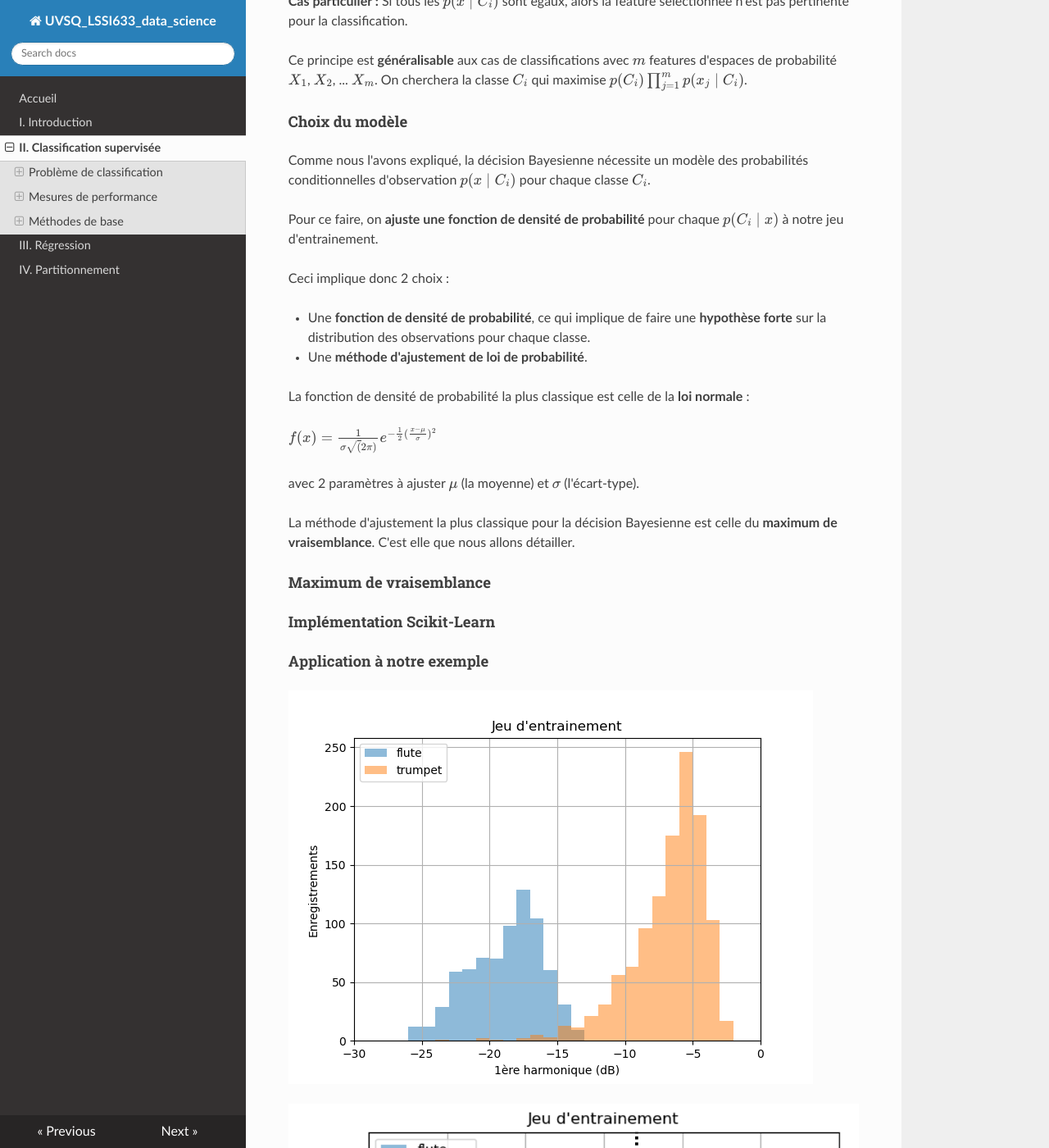
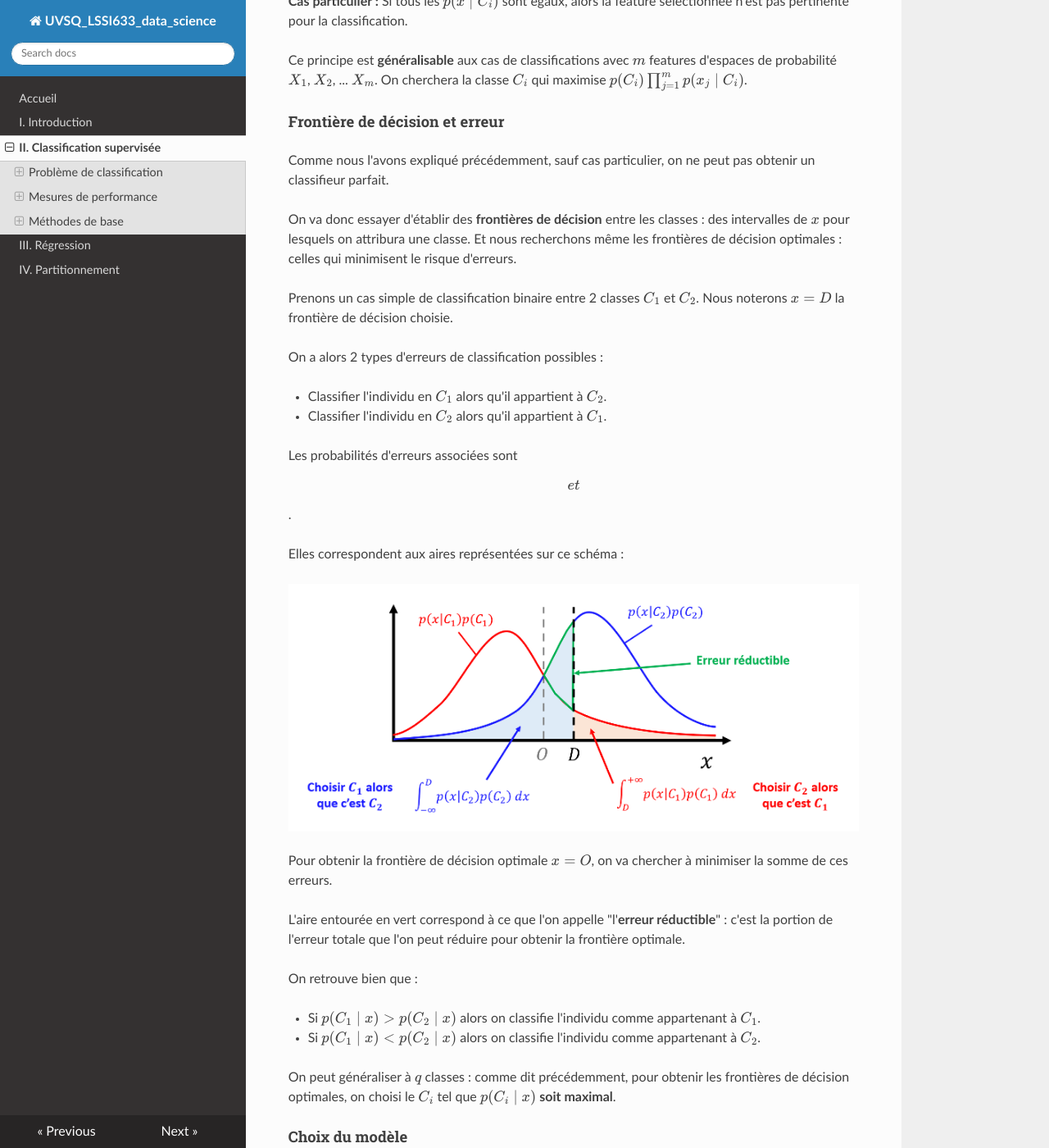
Before and after one commit to NicOudart/UVSQ_LSSI633_data_science, an MkDocs documentation site: the page built from docs/Chap2_Classification_supervisee.md, in a window 1280 px wide and 1400 px high, scrolled down 5316 px. Shown: the whole window at 82% size. Built offline with MkDocs 1.6.1, drawn with Linux system fonts in a browser that asks for light colours; nearby versions of some CDN libraries; some of the changed text lies outside the part shown.

Commit message:
-Progress on Chapter 2.

```diff
--- a/docs/Chap2_Classification_supervisee.md
+++ b/docs/Chap2_Classification_supervisee.md
@@ -125,6 +125,7 @@ Mettons que nous avons accès à une feature d'intérêt pour cette classificati
 On notera $X$ l'espace des **observations** associé.
 
 Pour déterminer la classe d'un individu, on peut alors partir du principe suivant : choisir le $C_i$ tel que $p(C_i \mid x)$ **soit maximal**.
+Nous expliquerons pourquoi dans la suite.
 
 On nomme $p(C_i \mid x)$ "**probabilités a posteriori**".
 
@@ -150,6 +151,40 @@ On cherchera juste le modèle permettant de minimiser les erreurs de classificat
 Ce principe est **généralisable** aux cas de classifications avec $m$ features d'espaces de probabilité $X_1$, $X_2$, ... $X_m$.
 On cherchera la classe $C_i$ qui maximise $p(C_i) \prod_{j=1}^{m}p(x_j \mid C_i)$.
 
+#### Frontière de décision et erreur
+
+Comme nous l'avons expliqué précédemment, sauf cas particulier, on ne peut pas obtenir un classifieur parfait.
+
+On va donc essayer d'établir des **frontières de décision** entre les classes : des intervalles de $x$ pour lesquels on attribura une classe.
+Et nous recherchons même les frontières de décision optimales : celles qui minimisent le risque d'erreurs.
+
+Prenons un cas simple de classification binaire entre 2 classes $C_1$ et $C_2$.
+Nous noterons $x = D$ la frontière de décision choisie.
+
+On a alors 2 types d'erreurs de classification possibles :
+
+* Classifier l'individu en $C_1$ alors qu'il appartient à $C_2$.
+
+* Classifier l'individu en $C_2$ alors qu'il appartient à $C_1$.
+
+Les probabilités d'erreurs associées sont $$ et $$.
+
+Elles correspondent aux aires représentées sur ce schéma :
+
+![Erreur décision Bayesienne](img/Chap2_erreur_decision_bayesienne.png)
+
+Pour obtenir la frontière de décision optimale $x = O$, on va chercher à minimiser la somme de ces erreurs.
+
+L'aire entourée en vert correspond à ce que l'on appelle "l'**erreur réductible**" : c'est la portion de l'erreur totale que l'on peut réduire pour obtenir la frontière optimale.
+
+On retrouve bien que :
+
+* Si $p(C_1 \mid x) > p(C_2 \mid x)$ alors on classifie l'individu comme appartenant à $C_1$.
+
+* Si $p(C_1 \mid x) < p(C_2 \mid x)$ alors on classifie l'individu comme appartenant à $C_2$.
+
+On peut généraliser à $q$ classes : comme dit précédemment, pour obtenir les frontières de décision optimales, on choisi le $C_i$ tel que $p(C_i \mid x)$ **soit maximal**.
+
 #### Choix du modèle
 
 Comme nous l'avons expliqué, la décision Bayesienne nécessite un modèle des probabilités conditionnelles d'observation $p(x \mid C_i)$ pour chaque classe $C_i$.
@@ -173,7 +208,13 @@ C'est elle que nous allons détailler.
 
 #### Maximum de vraisemblance
 
-#### Implémentation Scikit-Learn
+
+
+#### Implémentation Scipy
+
+~~~
+from scipy.stats import norm
+~~~
 
 #### Application à notre exemple
 
```
Also changed, not shown: docs/img/Chap2_erreur_decision_bayesienne.png (added), docs/img/Chap2_exemple_probabilite_observation.png, docs/img/Chap2_exemple_probabilites_aposteriori.png, docs/img/Chap2_exemple_probabilites_conditionnelles.png.
